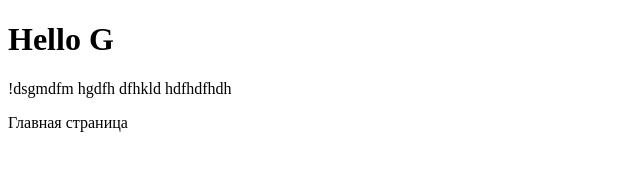
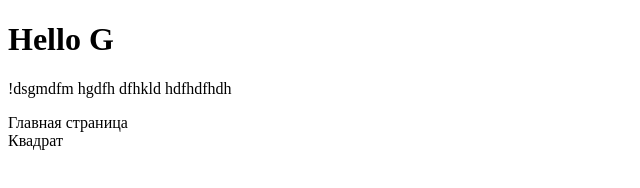
Before and after one commit to MaximStupnikov/test-git, a plain HTML site: page index.html in a window 1280 px wide. Shown: the full height of the page, 0-640 px from the left. Drawn offline with Linux system fonts and the light colour scheme.

Commit message:
develop div

```diff
--- a/index.html
+++ b/index.html
@@ -13,6 +13,9 @@
     </header>
     <main>
       <div>Главная страница</div>
+      <div>
+        <div class="box">Квадрат</div>
+      </div>
     </main>
     <script src="index.js"></script>
   </body>
```
